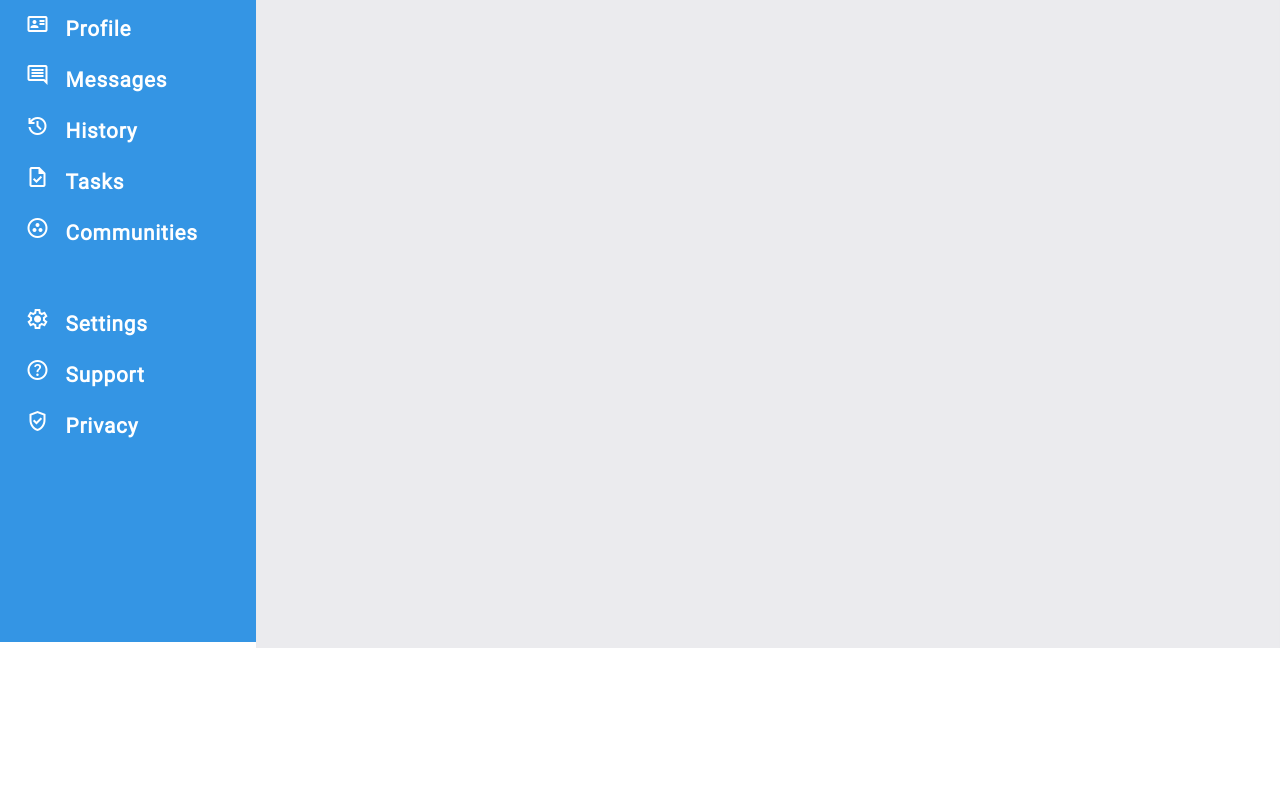
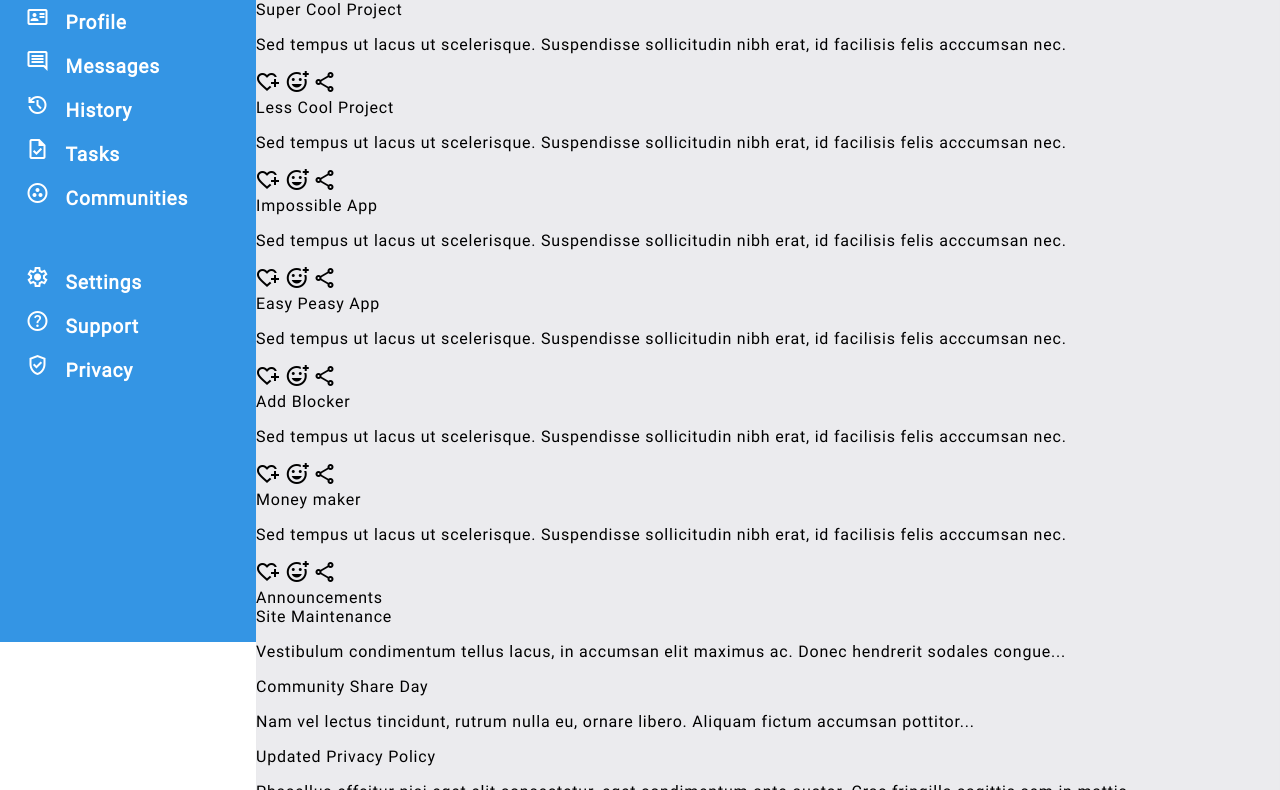
Before and after one commit to kubais/Admin-Dashboard, a plain HTML site: page index.html in a window 1280 px wide. Shown: the part 158-948 px from the top of the page. Before the commit the page ends 806 px from the top, so only its background shows below. Drawn offline with nearby package versions, Linux system fonts and the light colour scheme.

Commit message:
.main basic html structure with text.

```diff
--- a/index.html
+++ b/index.html
@@ -71,7 +71,115 @@
 
        </div>
        <div class="main">
-
+        <div class="cards-container">Your Project</div>
+            <div class="card">Super Cool Project
+                <p>Sed tempus ut lacus ut scelerisque. Suspendisse sollicitudin nibh erat, id facilisis felis acccumsan nec.</p>
+                <span id="heart" class="material-symbols-outlined">
+                    heart_plus
+                </span>
+                <span class="material-symbols-outlined">
+                    add_reaction
+                </span>
+                <span class="material-symbols-outlined">
+                    share
+                </span>
+            </div>
+            <div class="card">Less Cool Project
+                <p>Sed tempus ut lacus ut scelerisque. Suspendisse sollicitudin nibh erat, id facilisis felis acccumsan nec.</p>
+                <span id="heart" class="material-symbols-outlined">
+                    heart_plus
+                </span>
+                <span class="material-symbols-outlined">
+                    add_reaction
+                </span>
+                <span class="material-symbols-outlined">
+                    share
+                </span>
+            </div>
+            <div class="card">Impossible App
+                <p>Sed tempus ut lacus ut scelerisque. Suspendisse sollicitudin nibh erat, id facilisis felis acccumsan nec.</p>
+                <span id="heart" class="material-symbols-outlined">
+                    heart_plus
+                </span>
+                <span class="material-symbols-outlined">
+                    add_reaction
+                </span>
+                <span class="material-symbols-outlined">
+                    share
+                </span>
+            </div>
+            <div class="card">Easy Peasy App
+                <p>Sed tempus ut lacus ut scelerisque. Suspendisse sollicitudin nibh erat, id facilisis felis acccumsan nec.</p>
+                <span id="heart" class="material-symbols-outlined">
+                    heart_plus
+                </span>
+                <span class="material-symbols-outlined">
+                    add_reaction
+                </span>
+                <span class="material-symbols-outlined">
+                    share
+                </span>
+            </div>
+            <div class="card">Add Blocker
+                <p>Sed tempus ut lacus ut scelerisque. Suspendisse sollicitudin nibh erat, id facilisis felis acccumsan nec.</p>
+                <span id="heart" class="material-symbols-outlined">
+                    heart_plus
+                </span>
+                <span class="material-symbols-outlined">
+                    add_reaction
+                </span>
+                <span class="material-symbols-outlined">
+                    share
+                </span>
+            </div>
+            <div class="card">Money maker
+                <p>Sed tempus ut lacus ut scelerisque. Suspendisse sollicitudin nibh erat, id facilisis felis acccumsan nec.</p>
+                <span id="heart" class="material-symbols-outlined">
+                    heart_plus
+                </span>
+                <span class="material-symbols-outlined">
+                    add_reaction
+                </span>
+                <span class="material-symbols-outlined">
+                    share
+                </span>
+            </div>
+        <div class="annouce">Announcements
+            <div class="announce-container">
+                <div>Site Maintenance
+                    <p>Vestibulum condimentum tellus lacus, in accumsan elit maximus ac. Donec hendrerit sodales congue...</p>
+                </div>
+                <div>Community Share Day
+                    <p>Nam vel lectus tincidunt, rutrum nulla eu, ornare libero. Aliquam fictum accumsan pottitor...</p>
+                </div>
+                <div>Updated Privacy Policy
+                    <p>Phasellus effcitur nisi eget elit consectetur, eget condimentum ante auctor. Cras fringilla sagittis sem in mattis...</p>
+                </div>
+            </div>
+        </div>
+        <div class="trending">Trending</div>
+            <div class="trending-container">
+                <div>
+                    <img src="/images/avatar-boar.jpg" alt="user 1 avatar">
+                    <span>@tegan</span>
+                    <span>World Peace Builder</span>
+                </div>
+                <div>
+                    <img src="/images/avatar-pinguin.jpg" alt="user 2 avatar">
+                    <span>@morgan</span>
+                    <span>Super Cool Project</span>
+                </div>
+                <div>
+                    <img src="/images/avatar-lion.jpg" alt="user 2 avatar">
+                    <span>@kendal</span>
+                    <span>Life changing app</span>
+                </div>
+                <div>
+                    <img src="/images/avatar-tiger.jpg" alt="user 2 avatar">
+                    <span>@kendal</span>
+                    <span>Life changing app</span>
+                </div>
+            </div>
        </div>
    </div>
 </body>
--- a/styles.css
+++ b/styles.css
@@ -61,7 +61,7 @@ body {
 }
 
 .sidebar > div {
-    font-size: 1.3rem;
+    font-size: 1.2rem;
 }
 
 .sidebar span {
@@ -70,12 +70,12 @@ body {
 
 .sidebar-top {
     margin-top: 5vh;
-    line-height: 3rem;
+    line-height: 2.0rem;
 }
 
 .sidebar-bottom {
     margin-top: 5vh;
-    line-height: 3rem;
+    line-height: 2.0rem;
 }
 
 .sidebar span {
```
